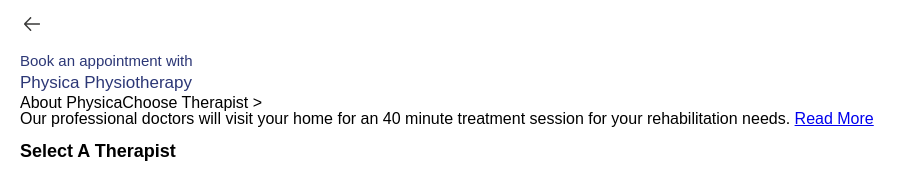
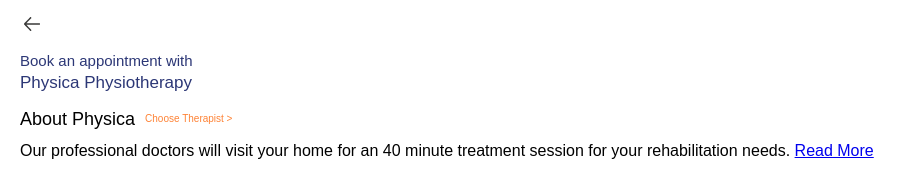
Before and after one commit to MrNiNaD/comxr-test, a React (Vite) app in the folder Frontend/: page / in a window 1280 px wide. Both pictures are taken after a click on the button 32 px from the left and 25 px from the top of the page. Shown: the top 174 px of the page, without its empty margins (0-916 px from the left). Built offline with nearby package versions, Linux system fonts and the light colour scheme; no server answers.

Commit message:
feat: about section styling

```diff
--- a/Frontend/src/component/SchedulerTop.jsx
+++ b/Frontend/src/component/SchedulerTop.jsx
@@ -7,9 +7,9 @@ const SchedulerTop = () => {
         <span className="one">Book an appointment with</span>
         <span className="two">Physica Physiotherapy</span>
       </h2>
-      <h3>
-        <span>About Physica</span>
-        <span>Choose Therapist &gt;</span>
+      <h3 className="schedule-sub-heading">
+        <span className="about-physica">About Physica</span>
+        <span className="choose-therapist">Choose Therapist &gt;</span>
       </h3>
       <p>
         Our professional doctors will visit your home for an 40 minute treatment
--- a/Frontend/src/index.css
+++ b/Frontend/src/index.css
@@ -253,3 +253,19 @@ html {
   height: 0;
   overflow: hidden;
 }
+
+.schedule-sub-heading {
+  margin: 15px 0;
+  display: flex;
+  align-items: center;
+  gap: 10px;
+}
+
+.about-physica {
+  font-size: 18px;
+}
+
+.choose-therapist {
+  font-size: 10px;
+  color: var(--primary);
+}
```
